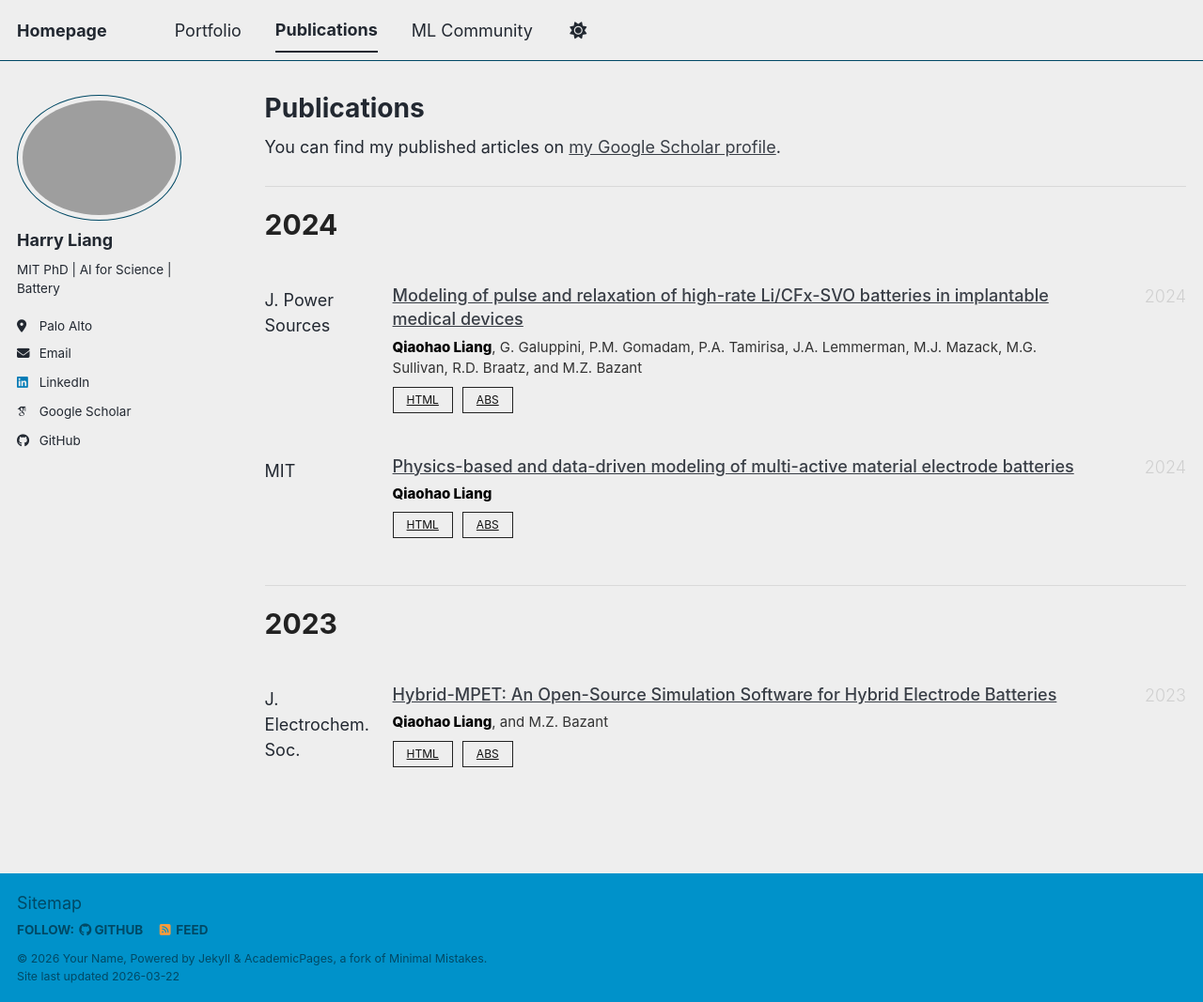
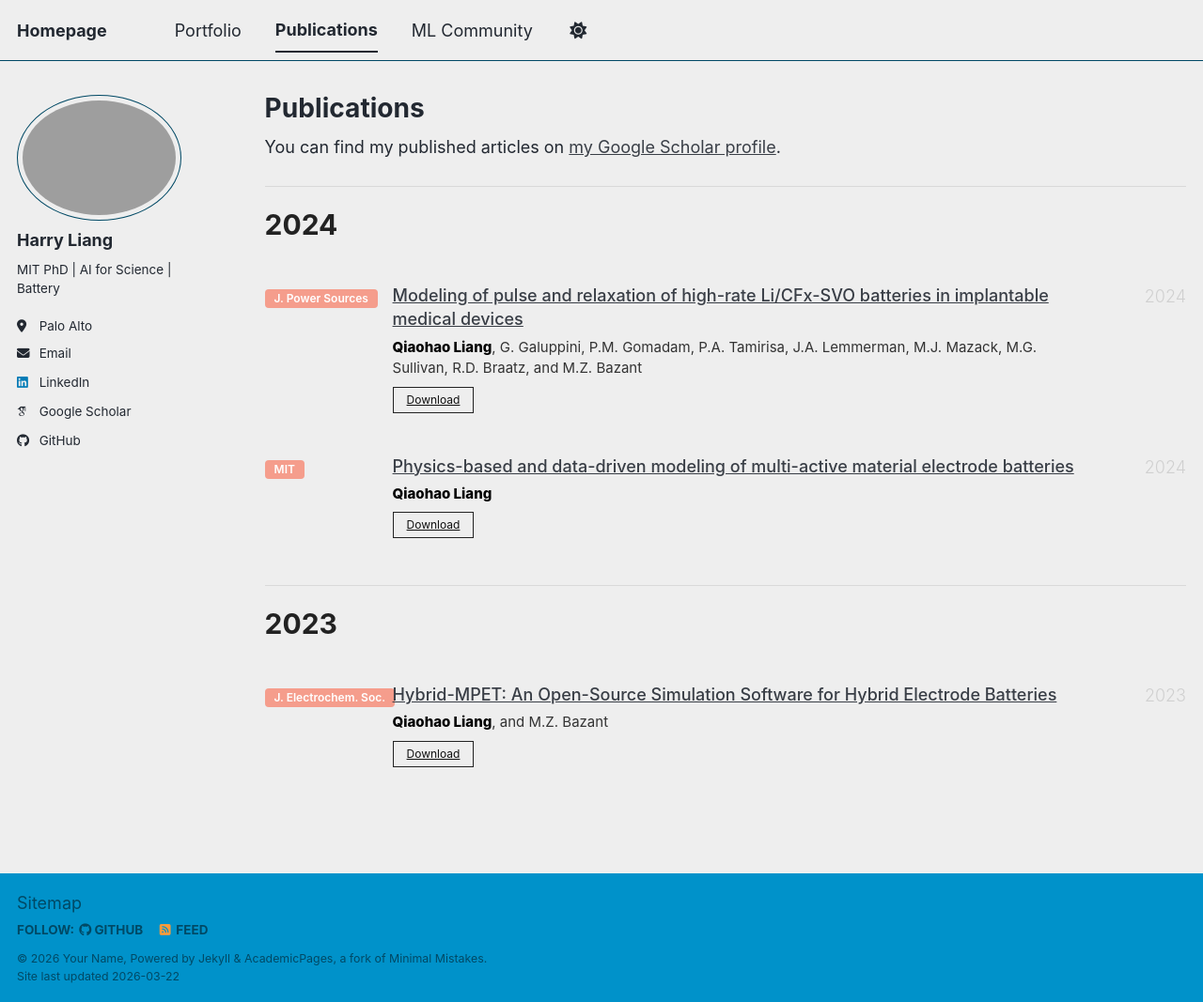
Before and after one commit to HarryQL/HarryQL.github.io, a Jekyll site: the page built from _pages/publications.html, in a window 1280 px wide and 1067 px high. Shown: the whole window at 94% size. Built offline with Jekyll 4.4.1, drawn with Linux system fonts in a browser that asks for light colours; some web fonts are replaced; a script bundle is joined from its source files by our own code; library files that are not in the unit come from our copies.

Commit message:
Update publications.html

```diff
--- a/_pages/publications.html
+++ b/_pages/publications.html
@@ -35,7 +35,14 @@ author_profile: true
 
 .pub-badge {
   display: inline-block;
-  margin-top: 4px;
+  background: #F59D8C;   /* 🔥 your requested color */
+  color: #fff;
+  font-size: 12px;
+  font-weight: 600;
+  padding: 4px 10px;
+  border-radius: 4px;
+  line-height: 1;
+  white-space: nowrap;
 }
 
 .pub-title {
@@ -123,9 +130,8 @@ author_profile: true
 
           <div class="pub-links">
             {% if post.paperurl %}
-              <a class="pub-link-btn" href="{{ post.paperurl }}">HTML</a>
+              <a class="pub-link-btn" href="{{ post.paperurl }}">Download</a>
             {% endif %}
-            <a class="pub-link-btn" href="{{ base_path }}{{ post.url }}">ABS</a>
           </div>
         </div>
 
```
